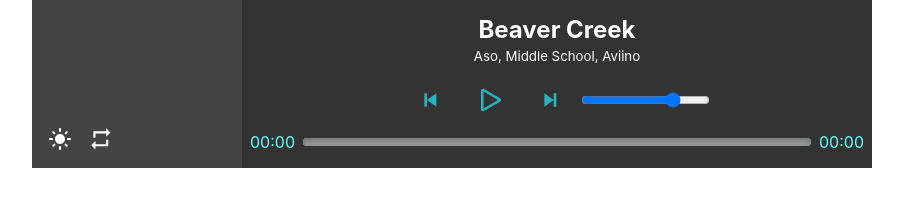
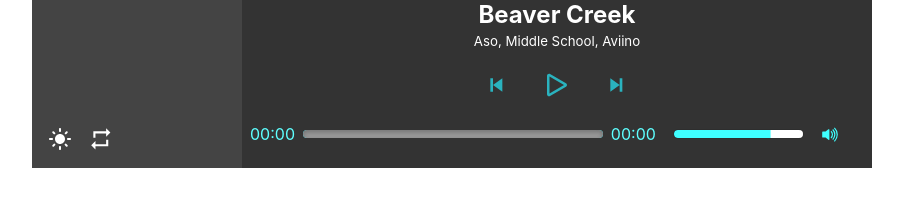
Before and after one commit to ElenaKikiova/music-app, a React (Create React App) app: page / in a window 1280 px wide. Shown: the part 712-914 px from the top of the page, without its empty margins (188-1091 px from the left). Built offline with nearby package versions, Linux system fonts and the light colour scheme; grey boxes are pictures that could not be loaded.

Commit message:
Volume slider ready with mute button

```diff
--- a/src/player/Player.tsx
+++ b/src/player/Player.tsx
@@ -31,20 +31,17 @@ function Player(options: PlayerOptions) {
 
   // toggle dark/light theme
   const toggleTheme = () => {
-    console.log(playerState.theme);
     setPlayerState((s) => ({...s, theme: playerState.theme === THEMES.DARK ? THEMES.LIGHT : THEMES.DARK}));
   }
 
   // toggle repeat audio
   const toggleRepeat = () => {
-    console.log(playerState.repeat);
     setPlayerState((s) => ({...s, repeat: playerState.repeat === REPEAT.NEXT ? REPEAT.LOOP : REPEAT.NEXT}));
   }
 
   // toggle show/hide sidebar
   const toggleSidebar = () => {
     setShowSidebar((s) => !s);
-    console.log(showSidebar);
   }
 
   return playerState.currentTrack ? (
--- a/src/player/constants.ts
+++ b/src/player/constants.ts
@@ -10,5 +10,6 @@ export const INITIAL_PLAYER_STATE: PlayerState = {
   volume: 0.75,
   repeat: REPEAT.NEXT,
   currentTime: '',
-  duration: ''
+  duration: '',
+  muted: false
 }
--- a/src/player/controls/Controls.scss
+++ b/src/player/controls/Controls.scss
@@ -4,9 +4,8 @@
 body {
   @include themes.themed('.progress-slider::-webkit-progress-bar', 'background-color', 'progress-background-color');
   @include themes.themed('.progress', 'filter', 'readability-filter');
-  @include themes.themed('.current-time, .duration', 'filter', 'readability-filter')
+  @include themes.themed('.current-time, .duration', 'filter', 'readability-filter');
 }
-
 .actions {
   display: flex;
   justify-content: center;
@@ -53,7 +52,69 @@ body {
 
   }
 
+  .volume {
+    margin: 0 1rem;
+    display: flex;
+    align-items: center;
+
+    svg {
+      margin-left: 0.5rem;
+      font-size: 1.2rem;
+    }
+
+    .volume-slider {
+      -webkit-appearance: none;
+      border-radius: 5px;
+      height: 0.5rem;
+      background-image: linear-gradient(var(--progress-value-color), var(--progress-value-color));
+      background-size: 75% 100%;
+      background-repeat: no-repeat;
+    }
+    .volume-slider:focus {
+      outline: none;
+    }
+    .volume-slider::-webkit-slider-runnable-track {
+      width: 100%;
+      height: 0.5rem;
+      cursor: pointer;
+      animate: 0.2s;
+      box-shadow: 0px 0px 1px #000000;
+      border-radius: 4px;
+      border: 0px solid #000000;
+    }
+    .volume-slider::-webkit-slider-thumb {
+      -webkit-appearance: none;
+      width: 0.5rem;
+      height: 0.5rem;
+    }
+    .volume-slider::-moz-range-track {
+      width: 100%;
+      height: 0.5rem;
+      cursor: pointer;
+      animate: 0.2s;
+      box-shadow: 0px 0px 1px #000000;
+      border-radius: 4px;
+      border: 0px solid #000000;
+    }
+    .volume-slider::-moz-range-thumb {
+      -moz-appearance: none;
+    }
+    .volume-slider::-ms-track {
+      width: 100%;
+      height: 0.5rem;
+      cursor: pointer;
+      animate: 0.2s;
+      box-shadow: 0px 0px 1px #000000;
+      border-radius: 4px;
+      border: 0px solid #000000;
+    }
+    .volume-slider::-ms-thumb {
+      -webkit-appearance: none;
+      width: 0.5rem;
+      height: 0.5rem;
+    }
+  }
+
+
+
 }
-
-.volume-slider{
-}
--- a/src/player/controls/Controls.tsx
+++ b/src/player/controls/Controls.tsx
@@ -1,6 +1,6 @@
 
 import React, { CSSProperties, useEffect, useRef, useState } from 'react';
-import { BsPause, BsPlay } from 'react-icons/bs';
+import { BsPause, BsPlay, BsVolumeUpFill, BsVolumeMuteFill } from 'react-icons/bs';
 import { BiSkipPrevious, BiSkipNext } from 'react-icons/bi';
 import { ControlsOptions } from '../models';
 import './Controls.scss';
@@ -91,8 +91,6 @@ const Controls = (options: ControlsOptions) => {
         // get slider value (0, 1)
         const sliderValue = fromBegining / progressSlider.current.clientWidth;
 
-        console.log(sliderOffsetLeft, e.clientX, fromBegining, progressSlider.current.offsetLeft, sliderValue)
-
         setProgress(sliderValue);
       }
     }
@@ -112,10 +110,21 @@ const Controls = (options: ControlsOptions) => {
   const changeVolume = (e) => {
     if(audioElement.current){
       const volume = +e.target.value;
-      console.log(e, volume, audioElement.current.volume);
-      // e.target.innerHTML = e.value;
       audioElement.current.volume = volume;
+      const min = e.target.min
+      const max = e.target.max
+      const val = e.target.value
+
+      e.target.style.backgroundSize = (val - min) * 100 / (max - min) + '% 100%'
+
       setPlayerState((s) => ({...s, volume: volume}));
+    }
+  }
+
+  const toggleMute = () => {
+    if(audioElement.current){
+      audioElement.current.muted = !playerState.muted;
+      setPlayerState((s) => ({...s, muted: !s.muted}));
     }
   }
 
@@ -126,17 +135,11 @@ const Controls = (options: ControlsOptions) => {
       <source src={playerState.track.audio} type="audio/mpeg" />
     </audio>
 
+
     <div className='actions' style={{ 'color': playerState.track.color[1] }}>
       <button onClick={() => changeTrack(-1)}> <BiSkipPrevious /> </button>
       <button className="play-pause" onClick={togglePlayPause}> { playerState.isPlaying ? <BsPause /> : <BsPlay />}</button>
       <button onClick={() => changeTrack(1)}> <BiSkipNext /> </button>
-
-      <input
-        type="range" min="0" max="1" step="0.05"
-        value={playerState.volume}
-        className="volume-slider"
-        onChange={changeVolume} />
-
     </div>
 
     <div className="progress" style={{ 'color': playerState.track.color[1] }}>
@@ -149,6 +152,21 @@ const Controls = (options: ControlsOptions) => {
         style={{ 'background': playerState.track.color[1], '--progress-value-color': playerState.track.color[1] } as CSSProperties}
       />
       <span className='duration'>{playerState.duration || '00:00'}</span>
+
+      <div className='volume'>
+        <input
+            type="range" min="0" max="1" step="0.05"
+            value={playerState.volume}
+            className="volume-slider"
+            style={{'--progress-value-color': playerState.track.color[1] } as CSSProperties}
+            onChange={changeVolume} />
+
+          <button onClick={toggleMute}>
+            { playerState.muted ? <BsVolumeMuteFill /> : <BsVolumeUpFill />}
+          </button>
+
+      </div>
+
     </div>
 
   </>) : <></>
--- a/src/player/models.ts
+++ b/src/player/models.ts
@@ -32,6 +32,7 @@ export interface PlayerState {
   volume: number;
   currentTime: string;
   duration: string;
+  muted: boolean,
 }
 export interface ControlsOptions {
   track: Track;
```
